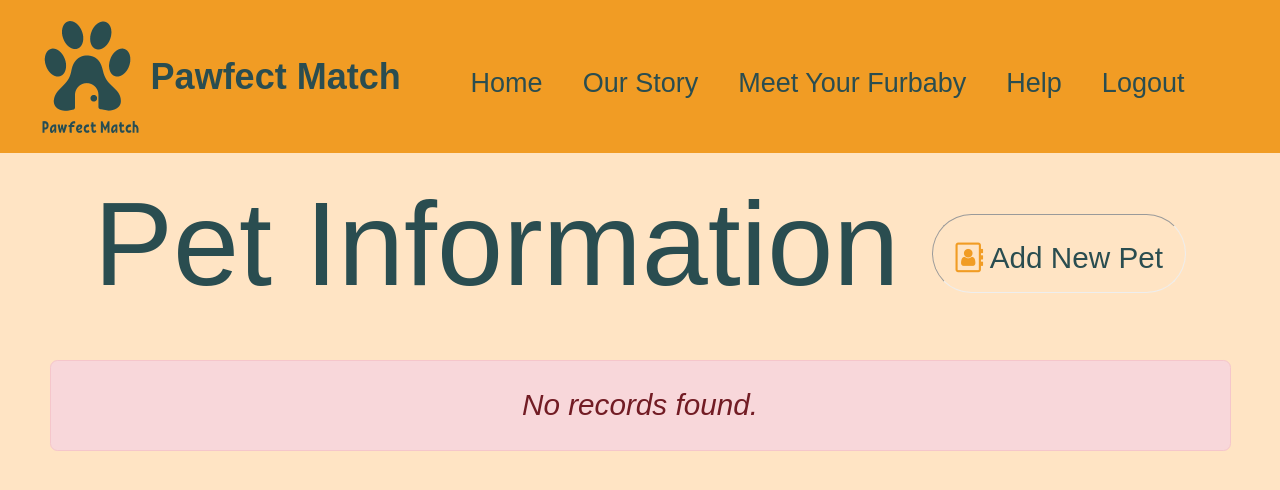
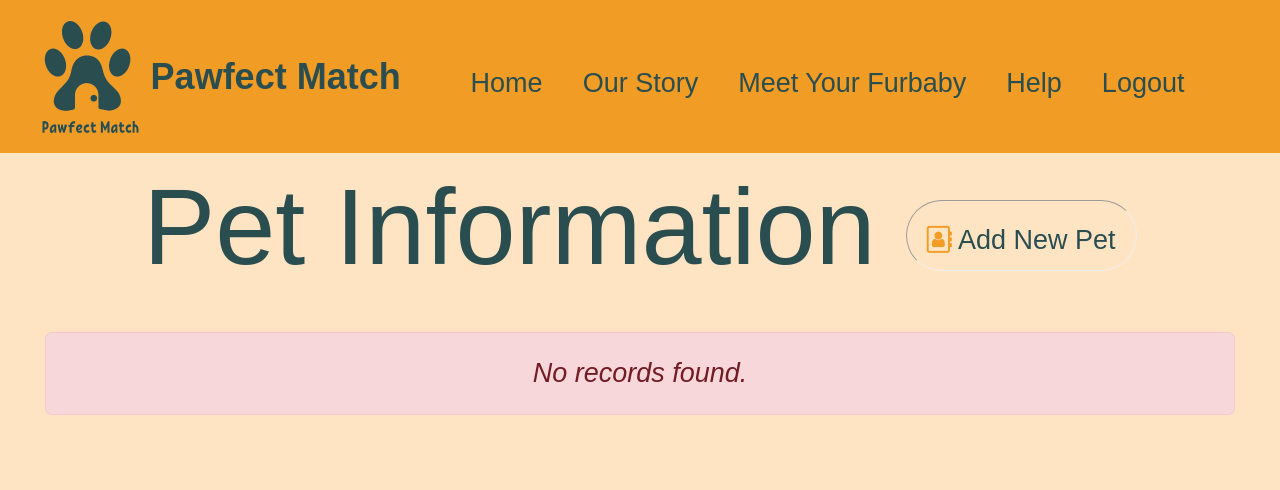
Before and after one commit to miguelcarlofajardo/2itg_Grp6_Pawfect-Match, a PHP site: page /login/crudindex.php in a window 1280 px wide. Shown: the top 490 px of the page. Run offline with PHP 8.4, Linux system fonts and the light colour scheme; data that the repository does not hold is empty; some web fonts are replaced.

Commit message:
css update

```diff
--- a/css/crudindex.css
+++ b/css/crudindex.css
@@ -14,7 +14,7 @@ body {
   display: flex;
   justify-content: center;
   align-items: center;
-  zoom: 1.65;
+  zoom: 1.5;
   margin-top: 1rem;
   position: relative;
 }
@@ -61,10 +61,9 @@ thead th:nth-child(6),
 tbody td:nth-child(6),
 thead th:nth-child(7),
 tbody td:nth-child(7) {
-  width: 5%;
-  white-space: nowrap;
-  overflow: hidden;
-  text-overflow: ellipsis;
+  width: 12%;
+  vertical-align: top;
+  word-wrap: break-word;
 }
 
 thead th:nth-child(10),
@@ -81,10 +80,10 @@ tbody td:nth-child(9) {
   vertical-align: top;
   word-wrap: break-word;
 }
+
 .cell-content {
   max-width: 200px;
   max-height: 100px;
-  overflow: auto;
 }
 
 tr {
```
